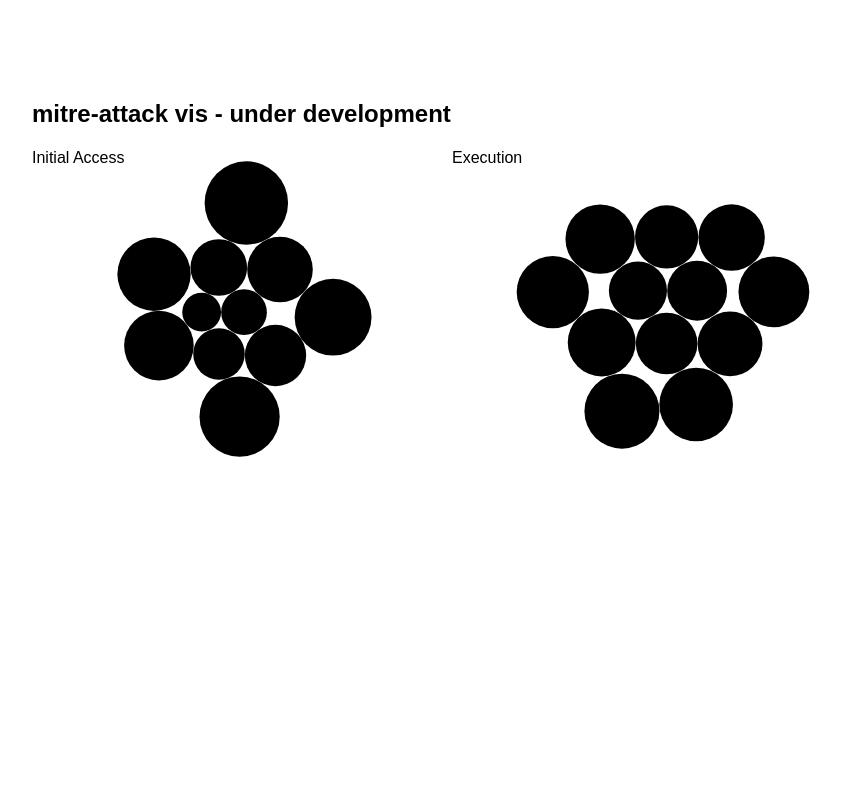
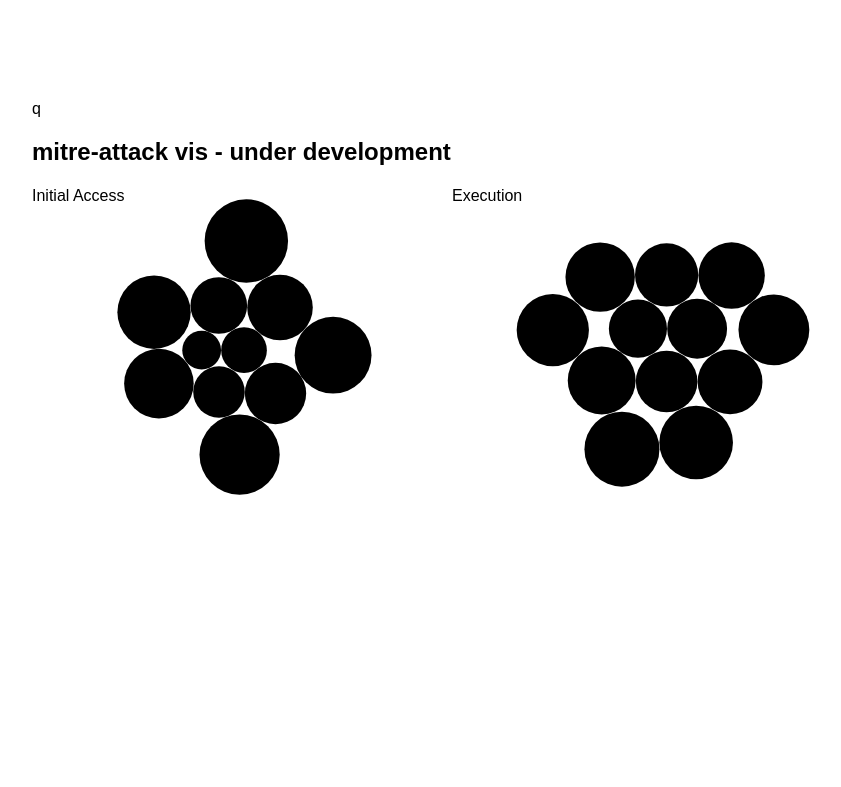
Before and after one commit to LironHazan/d3-data-vis-ts, a website with bundled scripts: page src/index.html in a window 1280 px wide. Shown: the whole page, without its empty margins (0-841 px from the left). Built offline with nearby package versions, Linux system fonts and the light colour scheme; files whose address does not match are found by name.

Commit message:
feat(index) rebase

```diff
--- a/package.json
+++ b/package.json
@@ -49,6 +49,5 @@
     "d3": "^5.15.0",
     "d3-hierarchy": "^1.1.9",
     "d3-scale": "^3.2.1",
-    "uuid": "^7.0.3"
   }
 }
--- a/src/index.html
+++ b/src/index.html
@@ -10,7 +10,7 @@
 
 <div id="treemap-container"></div>
 
-
+q
 <h2> mitre-attack vis - under development </h2>
 <div class="container">
 </div>
--- a/src/treemap/canvas-additions.ts
+++ b/src/treemap/canvas-additions.ts
@@ -1,4 +1,7 @@
 
+
+// const canvas = document.getElementById('draw');
+// const ctx = canvas.getContext('2d');
 
 const rect = function(ctx: CanvasRenderingContext2D, x: number, y: number, width: number, height: number) {
     ctx.beginPath();
```
Also changed, not shown: 1 other file.
